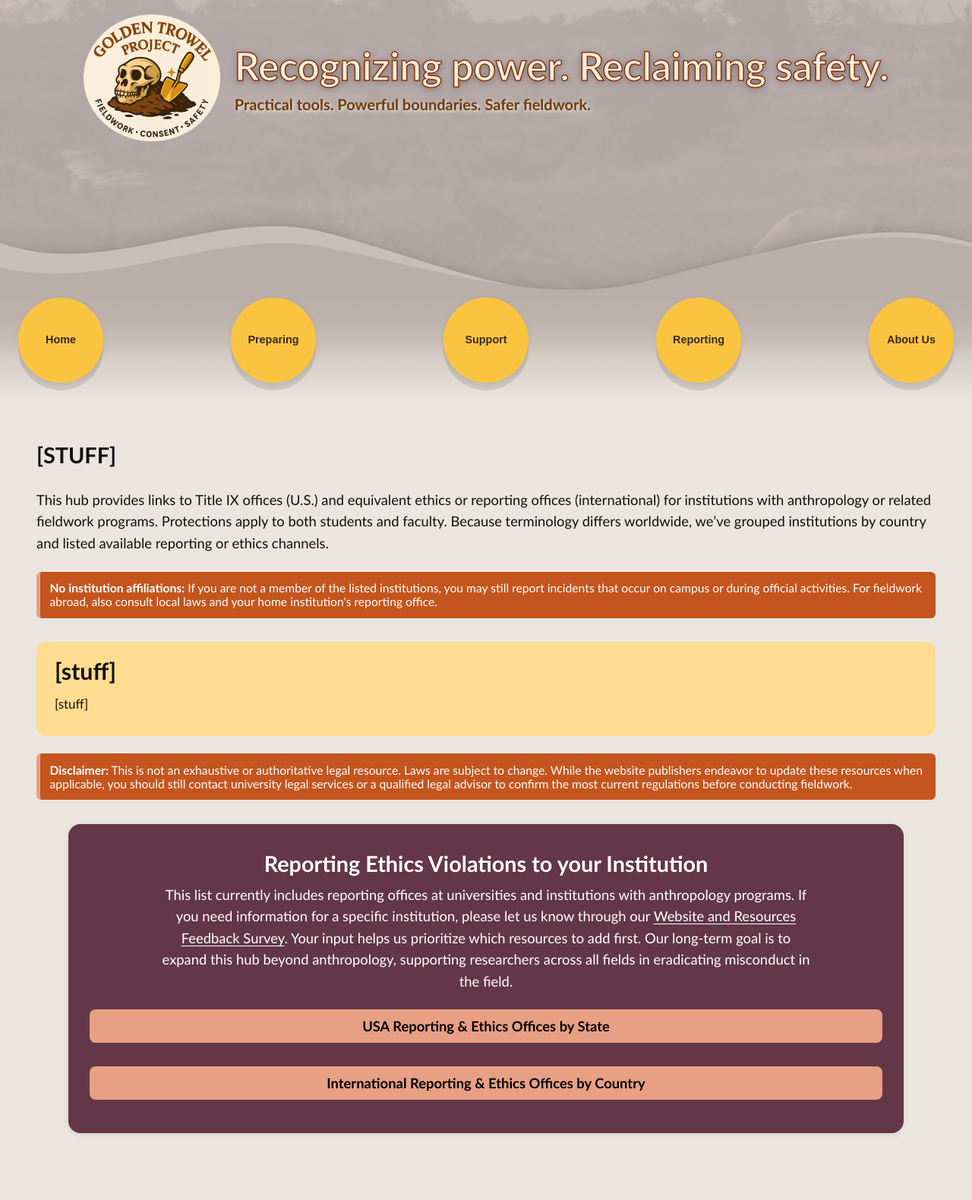
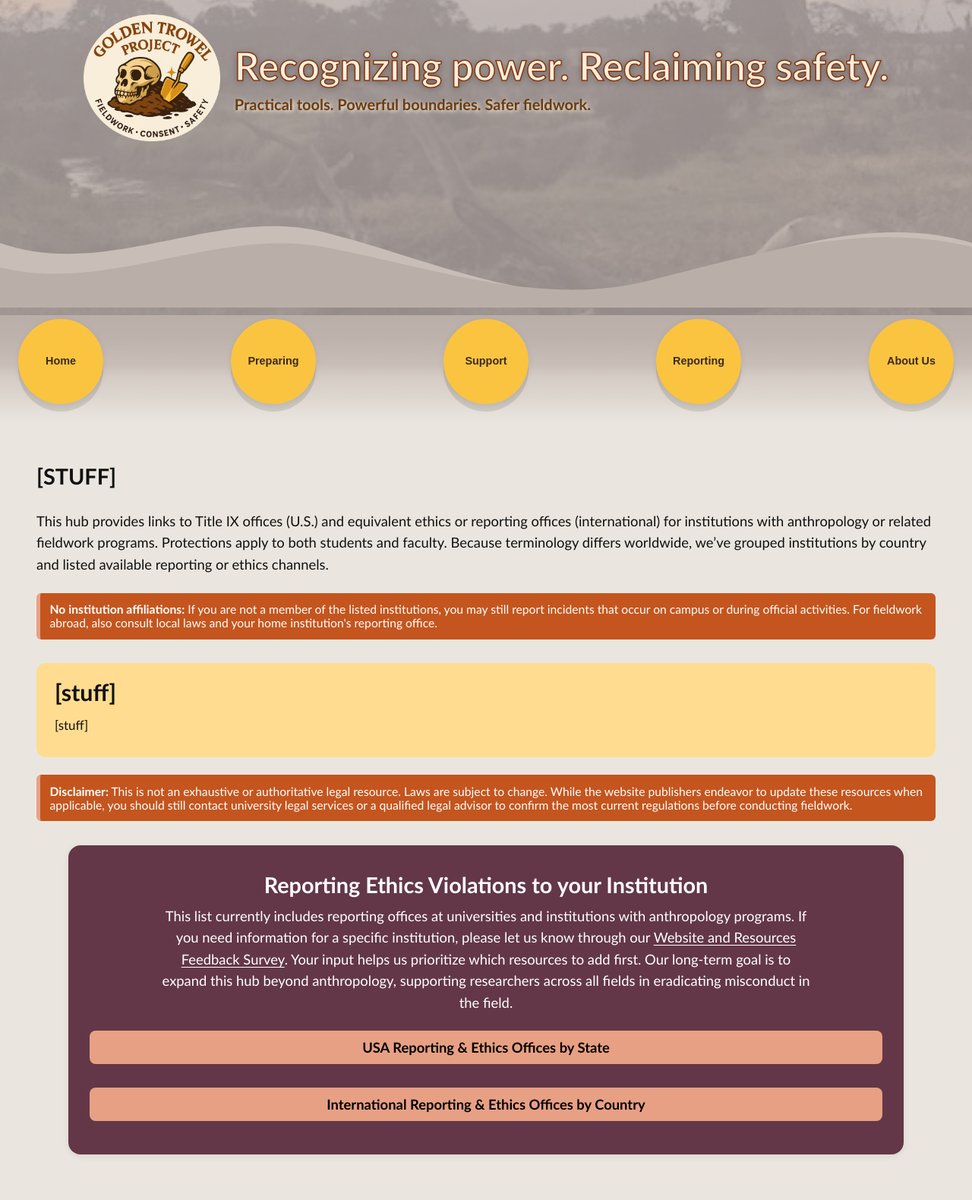
Before and after one commit to AnthroSafetyWarrior/GoldenTrowelProject, a Jekyll site: the page built from _pages/titleIX.html, in a window 1280 px wide. Shown: the whole page at 76% size. Built offline with Jekyll 4.4.1, drawn with Linux system fonts in a browser that asks for light colours; before the commit the page ends 1552 px from its top, so only the background shows below that.

Commit message:
updating name

```diff
--- a/_layouts/default.html
+++ b/_layouts/default.html
@@ -95,12 +95,17 @@ header.hero::before{
 
 /* ============== Crest waves + band ============== */
 .hero-wave{ position:relative; }
+/* space between the wave and the gradient band */
+.hero-wave{ --seam-gap: clamp(10px, 1.6vw, 18px); } /* tweak this value to taste */
+
 .hero-wave svg{
-  display:block; margin-bottom:-8px;
-  filter: drop-shadow(0 14px 22px rgba(0,0,0,.22)) drop-shadow(0 4px 6px rgba(0,0,0,.18));
+  display:block;
+  /* was -8px; reduce the negative by the seam gap */
+  margin-bottom: calc(-8px + var(--seam-gap));
 }
+
 .nav-gradient{
-  margin-top:-18px; padding:0; min-height:clamp(110px,8vw,120px); position:relative; overflow:visible;
+  margin-top: calc(-18px + var(--seam-gap)); padding:0; min-height:clamp(110px,8vw,120px); position:relative; overflow:visible;
   background: linear-gradient(to bottom,
     var(--wave-dark) 0%,
     color-mix(in srgb, var(--wave-dark) 75%, var(--wave-mid)) 22%,
--- a/_pages/titleIX.html
+++ b/_pages/titleIX.html
@@ -4,8 +4,8 @@ title: Title IX Resources
 permalink: /titleIX.html
 hero: /assets/img/mtkenya2.jpeg
 hero_pos: "center 40%"                # optional
-hero_opacity: .34                     # optional (0–1: lower = darker tint / more visible photo)
-hero_tint: .60                        # optional (0–1: higher = more maroon overlay)
+hero_opacity: .45                     # optional (0–1: lower = darker tint / more visible photo)
+hero_tint: .40                        # optional (0–1: higher = more maroon overlay)
 ---
 
 <style>
```
